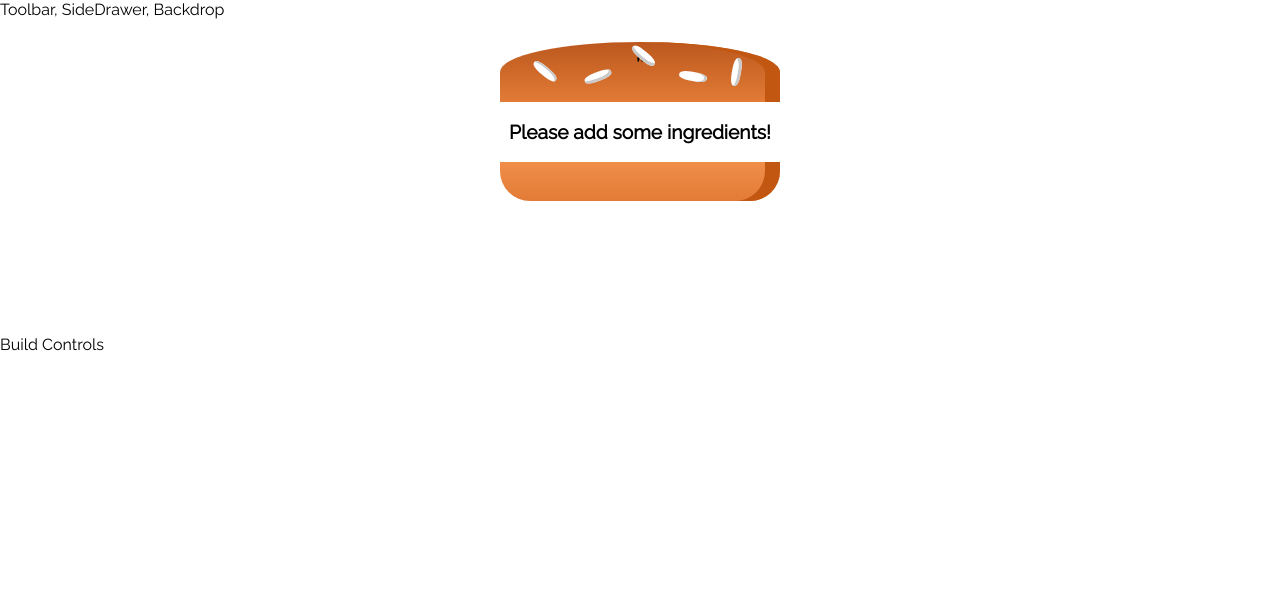
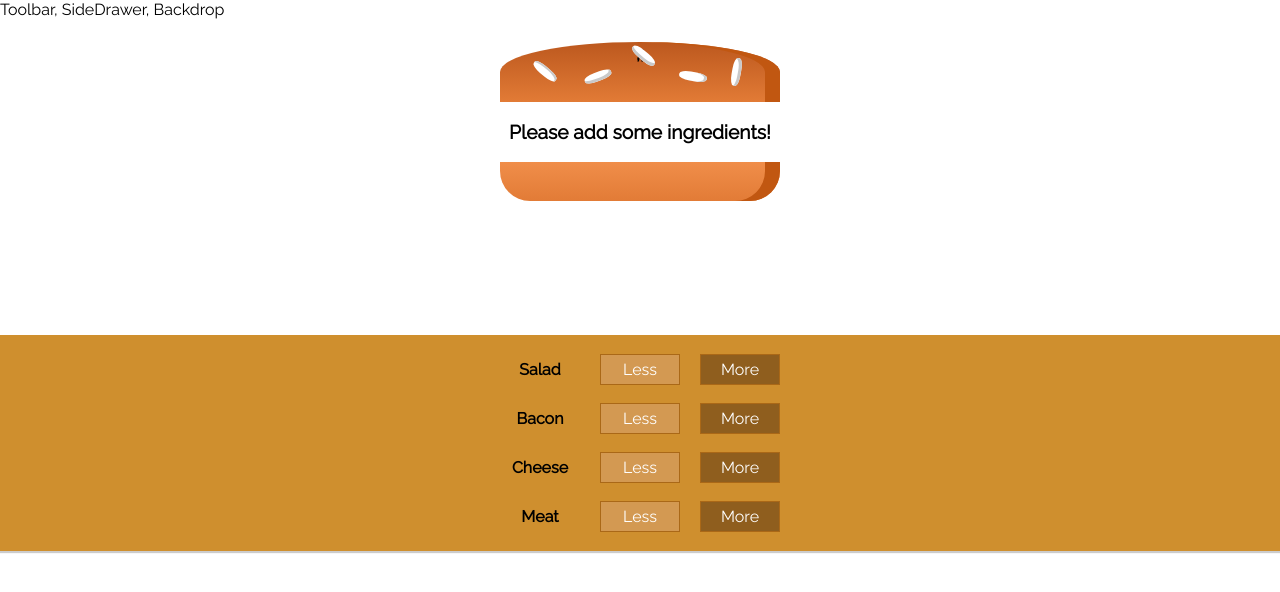
Before and after one commit to SottoMayor/ReactJs, a React (Create React App) app: page / in a window 1280 px wide. Shown: the top 592 px of the page. Built offline with nearby package versions, Linux system fonts and the light colour scheme.

Commit message:
outputting multiple build controls

```diff
--- a/src/components/Burguer/BuildControls/BuildControl/BuildControl.module.css
+++ b/src/components/Burguer/BuildControls/BuildControl/BuildControl.module.css
@@ -1,6 +1,6 @@
 .BuildControl {
     display: flex;
-    justify-content: space-between;
+    justify-content: center;
     align-items: center;
     margin: 5px 0;
 }
@@ -9,7 +9,7 @@
     display: block;
     font: inherit;
     padding: 5px;
-    margin: 0 5px;
+    margin: 0 10px;
     width: 80px;
     border: 1px solid #AA6817;
     cursor: pointer;
--- a/src/components/Burguer/BuildControls/BuildControls.js
+++ b/src/components/Burguer/BuildControls/BuildControls.js
@@ -2,8 +2,23 @@
 
 import classes from './BuildControls.module.css';
 
+import BuildControl from './BuildControl/BuildControl';
+
+const controls = [
+    { label: 'Salad', type: 'salad' },
+    { label: 'Bacon', type: 'bacon' },
+    { label: 'Cheese', type: 'cheese' },
+    { label: 'Meat', type: 'meat' }
+]
+
 const buildControls = (props) => (
     <div className={classes.BuildControls}>
+
+    {
+        controls.map(control => {
+            return <BuildControl key={control.label} label={control.label} />
+        })
+    }
 
     </div>
 )
--- a/src/components/Burguer/BuildControls/BuildControls.module.css
+++ b/src/components/Burguer/BuildControls/BuildControls.module.css
@@ -7,4 +7,5 @@
     box-shadow: 0 2px 1px #ccc;
     margin: auto;
     padding: 10px 0;
+
 }
--- a/src/containers/BurguerBuilder/BurguerBuilder.js
+++ b/src/containers/BurguerBuilder/BurguerBuilder.js
@@ -2,7 +2,9 @@
 
 import Auxiliary from '../../hoc/Auxiliary';
 
-import Burguer from '../../components/Burguer/Burguer'
+import Burguer from '../../components/Burguer/Burguer';
+
+import BuildControls from '../../components/Burguer/BuildControls/BuildControls';
 
 class BurguerBuilder extends Component{
 
@@ -22,9 +24,7 @@
 
                 <Burguer ingredients={this.state.ingredients}/>
 
-                <div>
-                    Build Controls
-                </div>
+                <BuildControls/>
 
             </Auxiliary>
 
```
Also changed, not shown: 1 other file (tests, documents, lock files or other folders).
